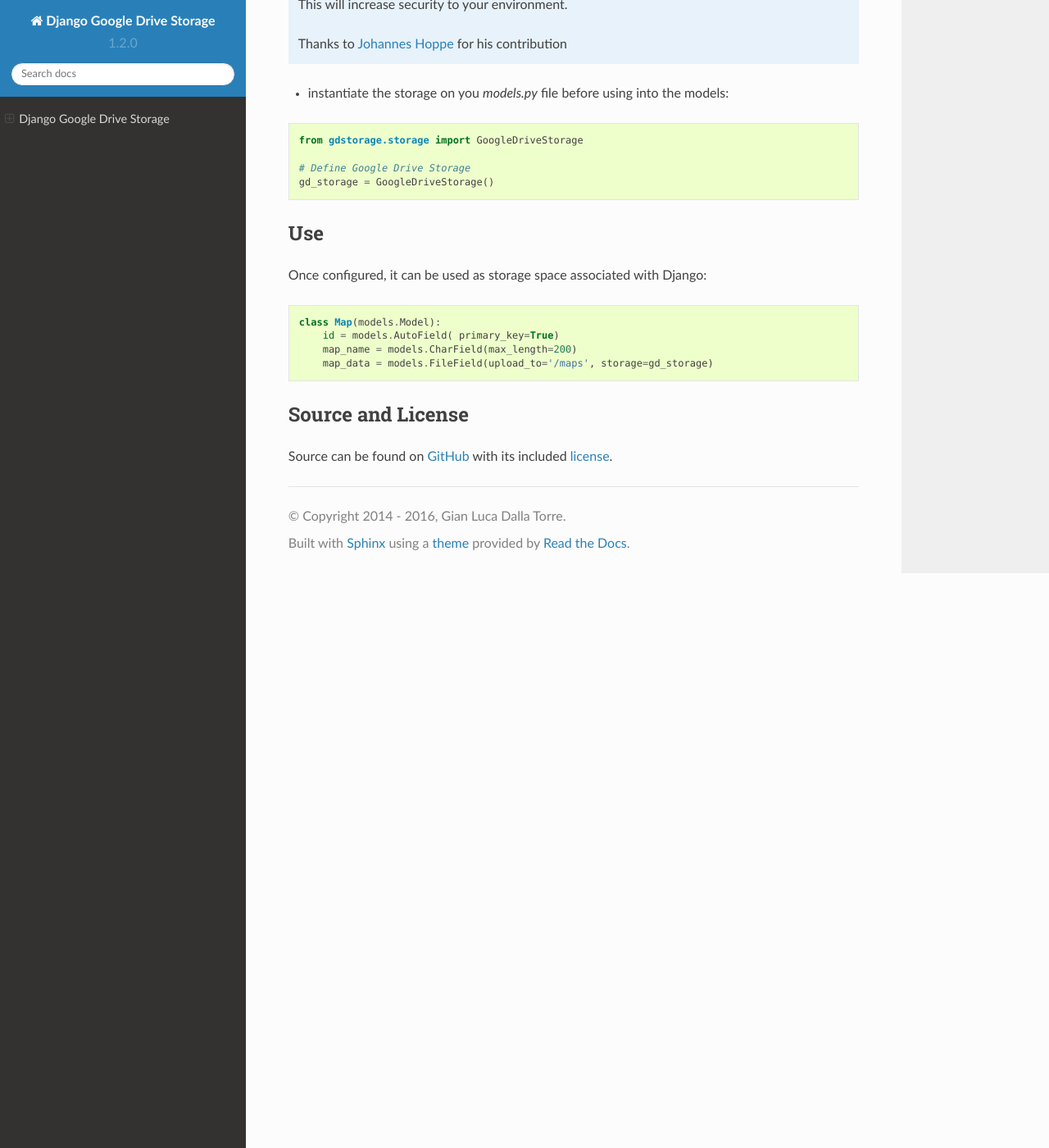
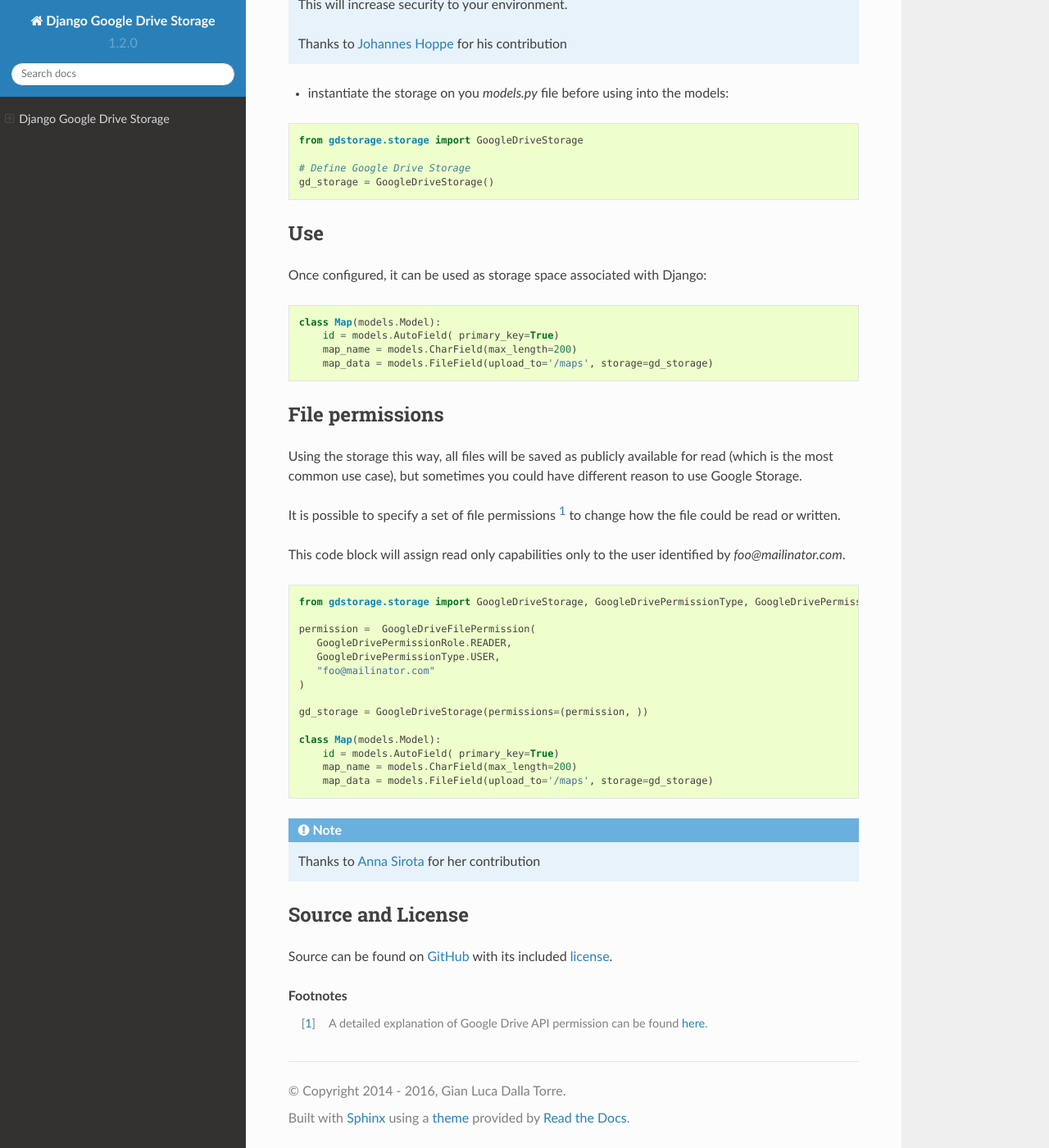
Before and after one commit to torre76/django-googledrive-storage, a Sphinx documentation site: the page built from docs/index.rst, in a window 1280 px wide and 1400 px high, scrolled down 1590 px. Shown: the whole window at 82% size. Built offline with Sphinx 7.4.7 and the Read the Docs theme 2.0.0, drawn with Linux system fonts in a browser that asks for light colours.

Commit message:
Updated docs.

```diff
--- a/docs/index.rst
+++ b/docs/index.rst
@@ -94,8 +94,45 @@
        map_name = models.CharField(max_length=200)
        map_data = models.FileField(upload_to='/maps', storage=gd_storage)
 
+File permissions
+****************
+
+Using the storage this way, all files will be saved as publicly available for read (which is the most common use case),
+but sometimes you could have different reason to use Google Storage.
+
+It is possible to specify a set of file permissions [#google_drive_permissions]_ to change how the file could be read or
+written.
+
+This code block will assign read only capabilities only to the user identified by `foo@mailinator.com`.
+
+.. code-block:: python
+
+   from gdstorage.storage import GoogleDriveStorage, GoogleDrivePermissionType, GoogleDrivePermissionRole, GoogleDriveFilePermission
+
+   permission =  GoogleDriveFilePermission(
+      GoogleDrivePermissionRole.READER,
+      GoogleDrivePermissionType.USER,
+      "foo@mailinator.com"
+   )
+
+   gd_storage = GoogleDriveStorage(permissions=(permission, ))
+
+   class Map(models.Model):
+       id = models.AutoField( primary_key=True)
+       map_name = models.CharField(max_length=200)
+       map_data = models.FileField(upload_to='/maps', storage=gd_storage)
+
+.. note::
+
+   Thanks to `Anna Sirota <https://github.com/anka-sirota>`_ for her contribution
+
 Source and License
 ******************
 
 Source can be found on `GitHub <https://github.com/torre76/django-googledrive-storage>`_ with its included
 `license <https://github.com/torre76/django-googledrive-storage/blob/master/LICENSE.txt>`_.
+
+
+.. rubric:: Footnotes
+
+.. [#google_drive_permissions] A detailed explanation of Google Drive API permission can be found `here <https://developers.google.com/drive/v3/reference/permissions>`_.
```
Also changed, not shown: 1 other file.
